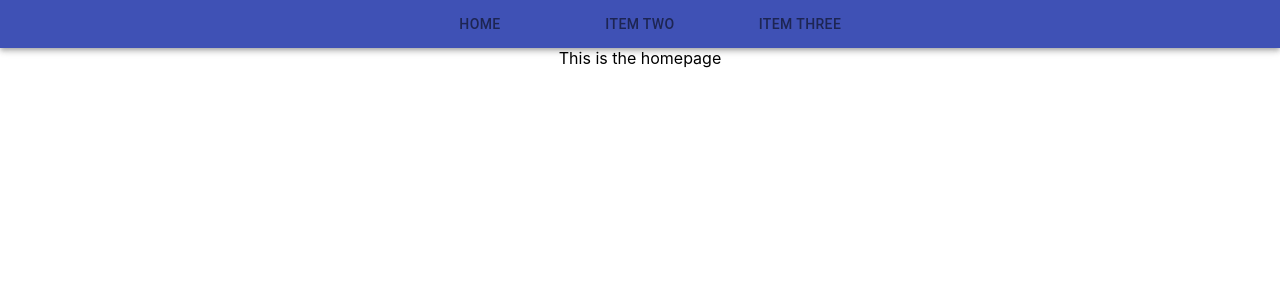
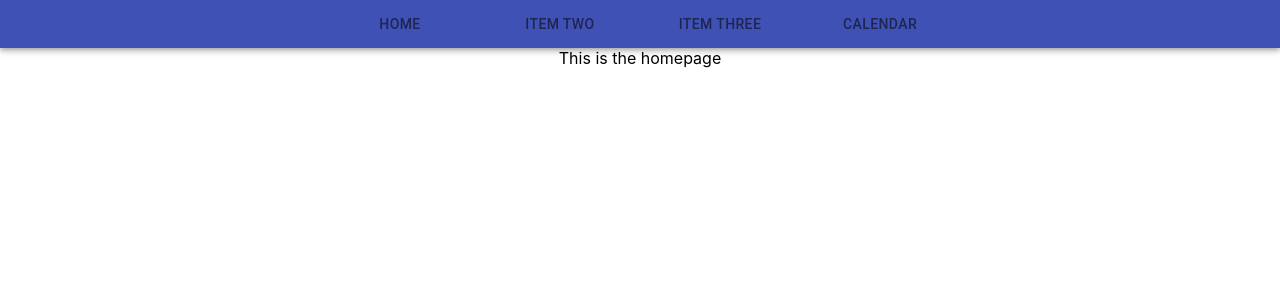
Before and after one commit to las3qj/tje-dashboard, a React (Create React App) app: page / in a window 1280 px wide. Shown: the top 300 px of the page. Built offline with nearby package versions, Linux system fonts and the light colour scheme.

Commit message:
set up CalendarPage

```diff
--- a/src/App.js
+++ b/src/App.js
@@ -1,14 +1,15 @@
-import logo from './logo.svg';
-import './App.css';
-import HomePage from "./components/HomePage"
+import "./App.css";
+import HomePage from "./components/HomePage";
 import { Route, Switch } from "react-router-dom";
-import ErrorComponent from "./components/ErrorComponent"
+import ErrorComponent from "./components/ErrorComponent";
+import CalendarPage from "./components/CalendarPage";
 
 function App() {
   return (
     <div className="App">
       <Switch>
         <Route path="/" component={HomePage} exact />
+        <Route path="/calendar" component={CalendarPage} />
         <Route component={ErrorComponent} />
       </Switch>
     </div>
--- /dev/null
+++ b/src/components/CalendarPage.js
@@ -0,0 +1,11 @@
+import NavBar from "./NavBar";
+
+function CalendarPage() {
+  return (
+    <div>
+      <NavBar /> <h1>Calendar</h1>{" "}
+    </div>
+  );
+}
+
+export default CalendarPage;
--- a/src/components/NavBar.js
+++ b/src/components/NavBar.js
@@ -1,29 +1,29 @@
-import AppBar from '@material-ui/core/AppBar';
-import Typography from '@material-ui/core/Typography';
-import IconButton from '@material-ui/core/IconButton';
-import MenuIcon from '@material-ui/icons/Menu';
-import { useState, } from 'react';
-import Tabs from '@material-ui/core/Tabs';
-import Tab from '@material-ui/core/Tab';
+import AppBar from "@material-ui/core/AppBar";
+import Typography from "@material-ui/core/Typography";
+import IconButton from "@material-ui/core/IconButton";
+import MenuIcon from "@material-ui/icons/Menu";
+import { useState } from "react";
+import Tabs from "@material-ui/core/Tabs";
+import Tab from "@material-ui/core/Tab";
 import { useHistory } from "react-router-dom";
 
-
-
 export default function NavBar() {
-    const history = useHistory()
+  const history = useHistory();
   return (
     <div>
       <AppBar position="static">
-                <Tabs
-                    indicatorColor="primary"
-                    textColor="primary"
-                    centered
-                >
-                    <Tab label="Home" onClick={() => { history.push("/") }} />
+        <Tabs indicatorColor="primary" textColor="primary" centered>
+          <Tab
+            label="Home"
+            onClick={() => {
+              history.push("/");
+            }}
+          />
           <Tab label="Item Two" />
           <Tab label="Item Three" />
+          <Tab label="Calendar" onClick={() => history.push("/calendar")} />
         </Tabs>
       </AppBar>
     </div>
-    )
+  );
 }
```
Also changed, not shown: 1 other file (tests, documents, lock files or other folders). Lines whose indentation alone changed are shown as unchanged.
